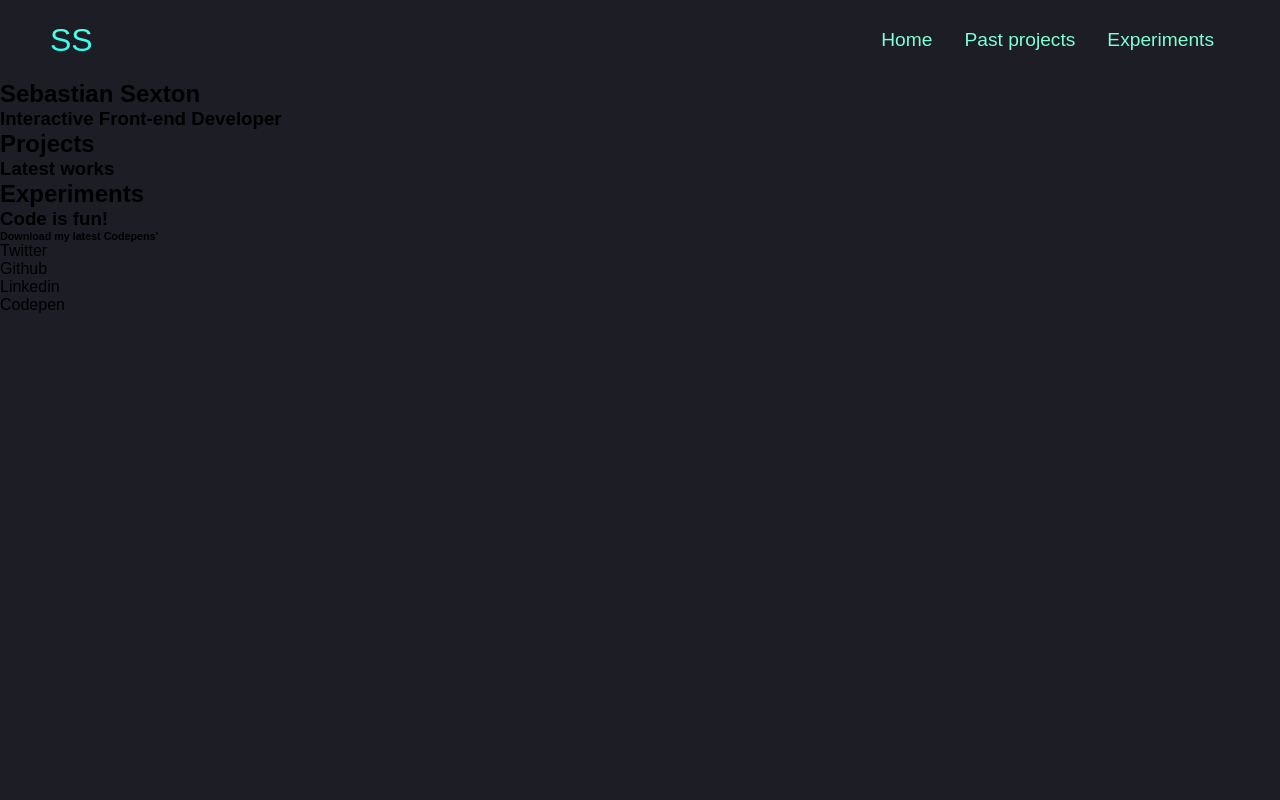
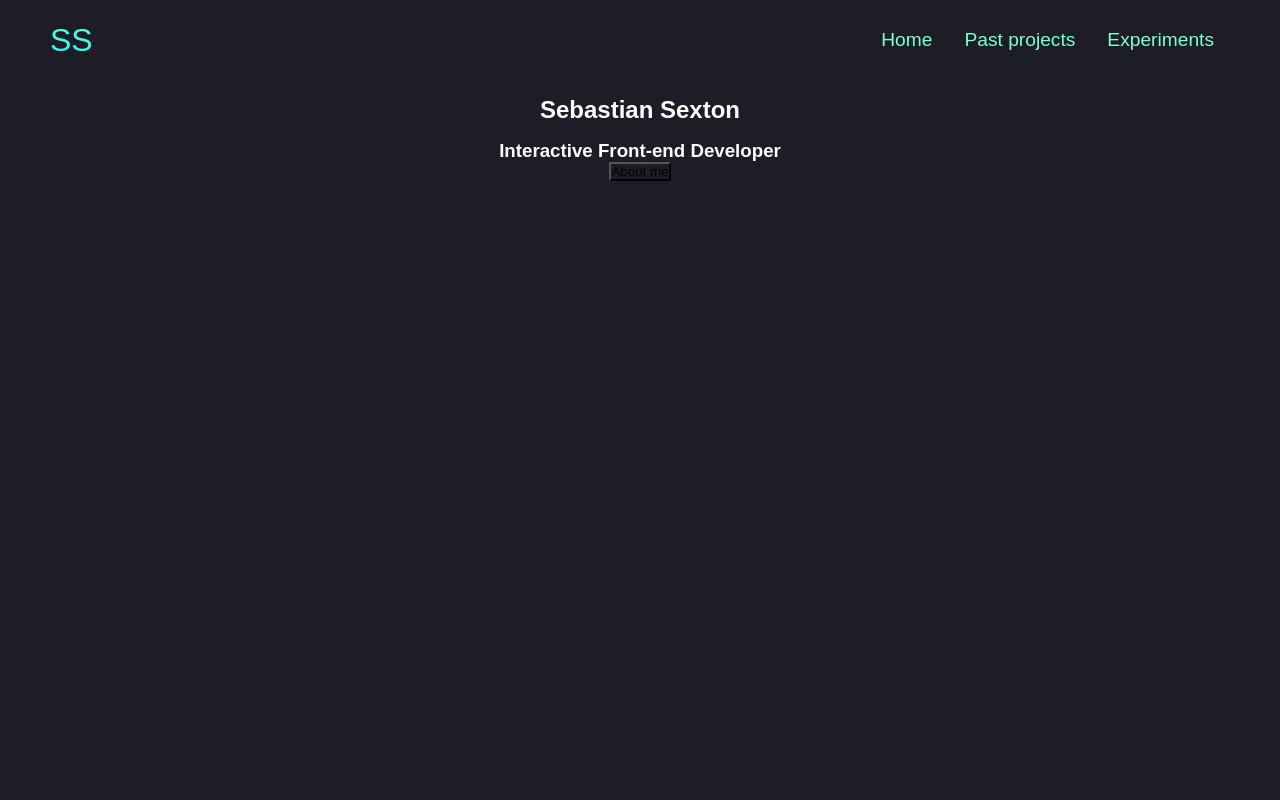
Before and after one commit to Pandaboy23/Sebastian-Sexton---Interactive-Frontend-Developer, a plain HTML site: page index.html in a window 1280 px wide. Shown: the top 800 px of the page. Drawn offline with Linux system fonts and the light colour scheme.

Commit message:
moved folder and started refining structure of html

```diff
--- a/Css/application.css
+++ b/Css/application.css
@@ -149,3 +149,50 @@
     transform: translateY(-8px) rotate(-45deg);
   }
 }
+
+h1 {
+    color: #fff;
+    font-weight: bold;
+    text-decoration: none;
+    text-align: center;
+    padding: 1rem;
+}
+
+h3 {
+color: #fff;
+text-decoration: none;
+text-align: center;
+}
+
+h6 {
+    color: #fff;
+    text-decoration: none;
+    text-align: center;
+}
+
+a {
+    color: #fff;
+    text-decoration: none;
+    text-align: center;
+}
+
+.hero-section {
+    display: flex;
+    flex-direction: column;
+    align-items: center;
+    height: 100vh;
+}
+
+.projects-section {
+    display: flex;
+    flex-direction: column;
+    align-items: center;
+    height: 100vh;
+}
+
+.experiments-section {
+    display: flex;
+    flex-direction: column;
+    align-items: center;
+    height: 100vh;
+}
--- /dev/null
+++ b/Js/application.js
@@ -0,0 +1,7 @@
+const menu = document.querySelector('#mobile-menu')
+const menuLinks = document.querySelector('.navbar__menu')
+
+menu.addEventListener('click', function(){
+    menu.classList.toggle('is-active')
+    menuLinks.classList.toggle('active')
+})
--- a/index.html
+++ b/index.html
@@ -86,6 +86,7 @@
       <section class="hero-section" id="home">
         <h1>Sebastian Sexton</h1>
         <h3>Interactive Front-end Developer</h3>
+        <button id="hero-btn" >About me</button>
       </section>
       <section class="projects-section" id="projects">
         <h1>Projects</h1>
@@ -114,4 +115,5 @@
       </ul>
     </footer>
   </body>
+  <script src="/Js/application.js"></script>
 </html>
```
